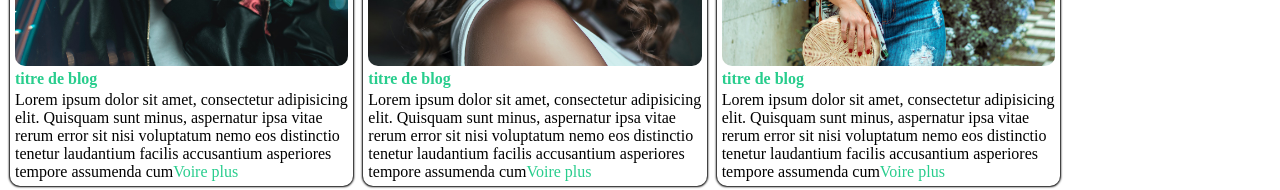
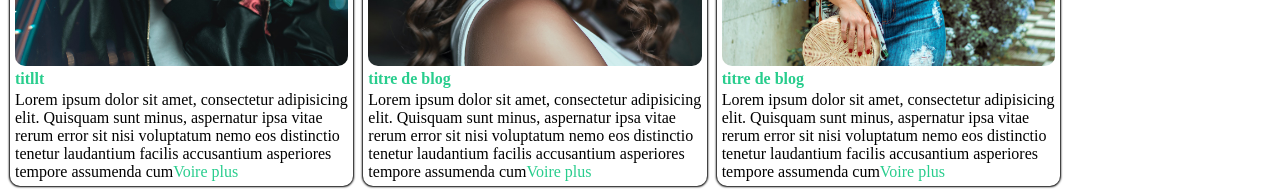
Before and after one commit to Djanfarouhanif/SCP_BLOG, an Angular app: page / in a window 1280 px wide. Shown: the part 339-529 px from the top of the page. Built offline with nearby package versions, Linux system fonts and the light colour scheme.

Commit message:
backend api rest

```diff
--- a/src/app/article-details/article-details.component.html
+++ b/src/app/article-details/article-details.component.html
@@ -7,7 +7,7 @@
       <img src="../../assets/image/1.jpg" alt="" />
     </div>
     <div class="paragraphe">
-      <h4>titre de blog</h4>
+      <h4>titllt</h4>
       <p>Lorem ipsum dolor sit amet, consectetur adipisicing elit.
         Quisquam sunt minus, aspernatur ipsa vitae rerum error
         sit nisi voluptatum nemo eos distinctio tenetur laudantium
--- a/src/styles.css
+++ b/src/styles.css
@@ -6,6 +6,6 @@
 }
 
 @font-face{
-    font-family:' face';
+    font-family:face;
     src: url(./app/font/roboto/Roboto-BlackItalic.ttf);
 }
```
Also changed, not shown: src/app/article-details/article-details.component.ts (+13 -3 lines), src/app/article-details/article.service.ts (added, +18 -0 lines), src/app/app.component.ts (line endings or trailing spaces).
